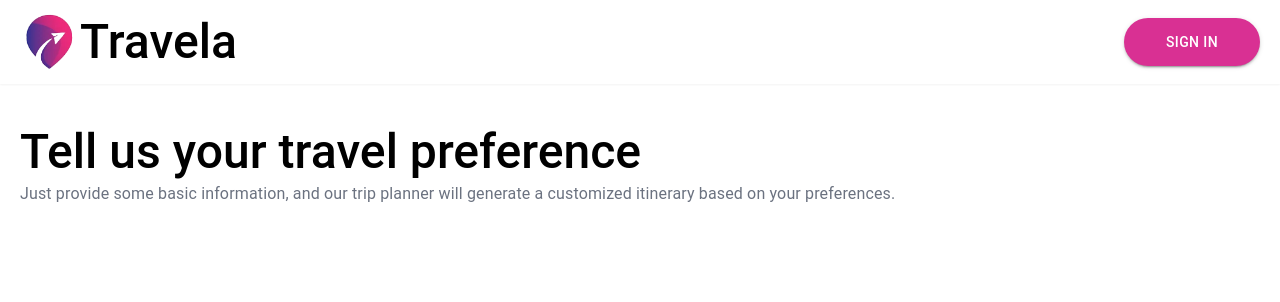
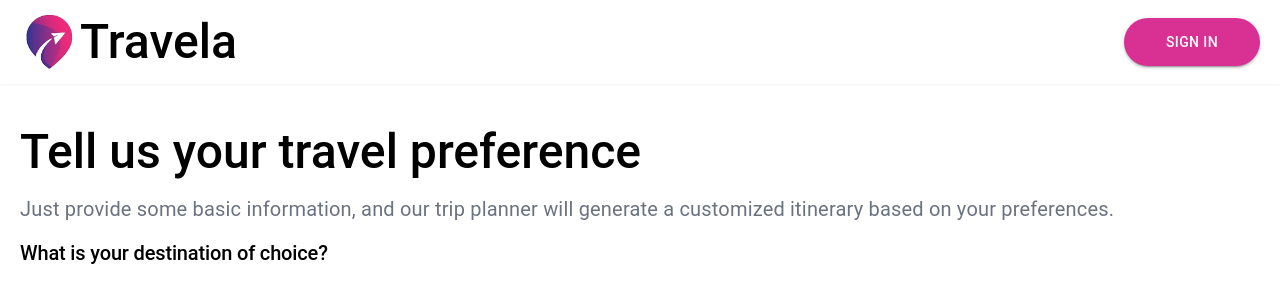
Before and after one commit to labib08/Travela, a React (Vite) app in the folder travela/: page /create-trip in a window 1280 px wide. Shown: the top 302 px of the page. Built offline with nearby package versions, Linux system fonts and the light colour scheme.

Commit message:
Removed makeStyles and converted it to sx

```diff
--- a/travela/src/Components/Header/Header.tsx
+++ b/travela/src/Components/Header/Header.tsx
@@ -1,19 +1,24 @@
 import { Button, Typography } from '@mui/material';
 import React from 'react';
 import { Link } from 'react-router-dom';
-import { useStyles } from '../../Styles/Styles';
 import './Header.css';
 const Header: React.FC = () => {
-  const classes = useStyles();
+
   return (
     <div className='header'>
 
-        <Typography variant='h2' className={classes.headerH2}>
+        <Typography variant='h2'
+          sx={{
+            mt: '50px',
+            textAlign: 'center',
+            fontWeight: '650',
+            fontSize: '52px'
+          }}>
           <span className='header-ai'>  Discover Your Next Adventure with Ai: </span>
              Personalized Itineraries at Your Fingertips
         </Typography>
 
-        <Typography variant='h5' className={classes.headerSub}>Your personal trip planner and travel curator, creating custom itineraries tailored to your interest and budget</Typography>
+        <Typography variant='h5' sx={{textAlign: 'center'}}>Your personal trip planner and travel curator, creating custom itineraries tailored to your interest and budget</Typography>
         <Link to = '/create-trip'>
         <Button variant="contained" className='header-button'>Get Started, It's Free</Button>
         </Link>
--- a/travela/src/Pages/CreateTrip/CreateTrip.tsx
+++ b/travela/src/Pages/CreateTrip/CreateTrip.tsx
@@ -1,16 +1,22 @@
 import { Typography } from '@mui/material';
-import { useStyles } from '../../Styles/Styles';
 import './CreateTrip.css';
 const CreateTrip:React.FC = () => {
-  const classes = useStyles();
+
   return (
     <div className='create-trip'>
-      <Typography variant = 'h3'  style={{ fontWeight: 550 }}>
+      <Typography variant = 'h3'  sx={{ fontWeight: 550 }}>
         Tell us your travel preference
       </Typography>
-      <Typography variant='subtitle1' component='p' className={classes.createTripPara}>
+      <Typography variant='subtitle1' component='p' sx={{ color: '#6b7280', fontSize: '20px', mt: '12px' }}>
         Just provide some basic information, and our trip planner will generate a customized itinerary based on your preferences.
       </Typography>
+      <div>
+        <div>
+          <Typography variant='h2' sx={{ fontSize: '20px', lineHeight: '28px', mt: '12px', mb: '12px', fontWeight: '500' }}>
+            What is your destination of choice?
+          </Typography>
+        </div>
+      </div>
     </div>
   )
 }
--- a/travela/src/Styles/Styles.ts
+++ b/travela/src/Styles/Styles.ts
@@ -1,11 +1,4 @@
 import { Button, ButtonProps, styled } from '@mui/material';
-import { makeStyles } from "@mui/styles";
-
-interface Styles {
-  navbarName: string;
-  headerH2: string;
-  headerSub: string;
-}
 
 const ColorButton = styled(Button)<ButtonProps>(({}) => ({
   color: 'white',
@@ -17,25 +10,5 @@ const ColorButton = styled(Button)<ButtonProps>(({}) => ({
   height: '48px',
   width: '136px',
 }));
-const useStyles = makeStyles<Styles>(() =>({
-  navbarName: {
-      fontWeight: 700,
-  },
-  headerH2: {
-    marginTop: '50px !important',
-    textAlign: 'center',
 
-    fontWeight: "650 !important",
-    fontSize: '52px !important',
-  },
-  headerSub: {
-    textAlign: 'center',
-  },
-  createTripPara: {
-    color: '#6b7280',
-    fontSize: '20px',
-    marginTop: '12px',
-  },
-}));
-
-export { ColorButton, useStyles };
+export { ColorButton };
```
